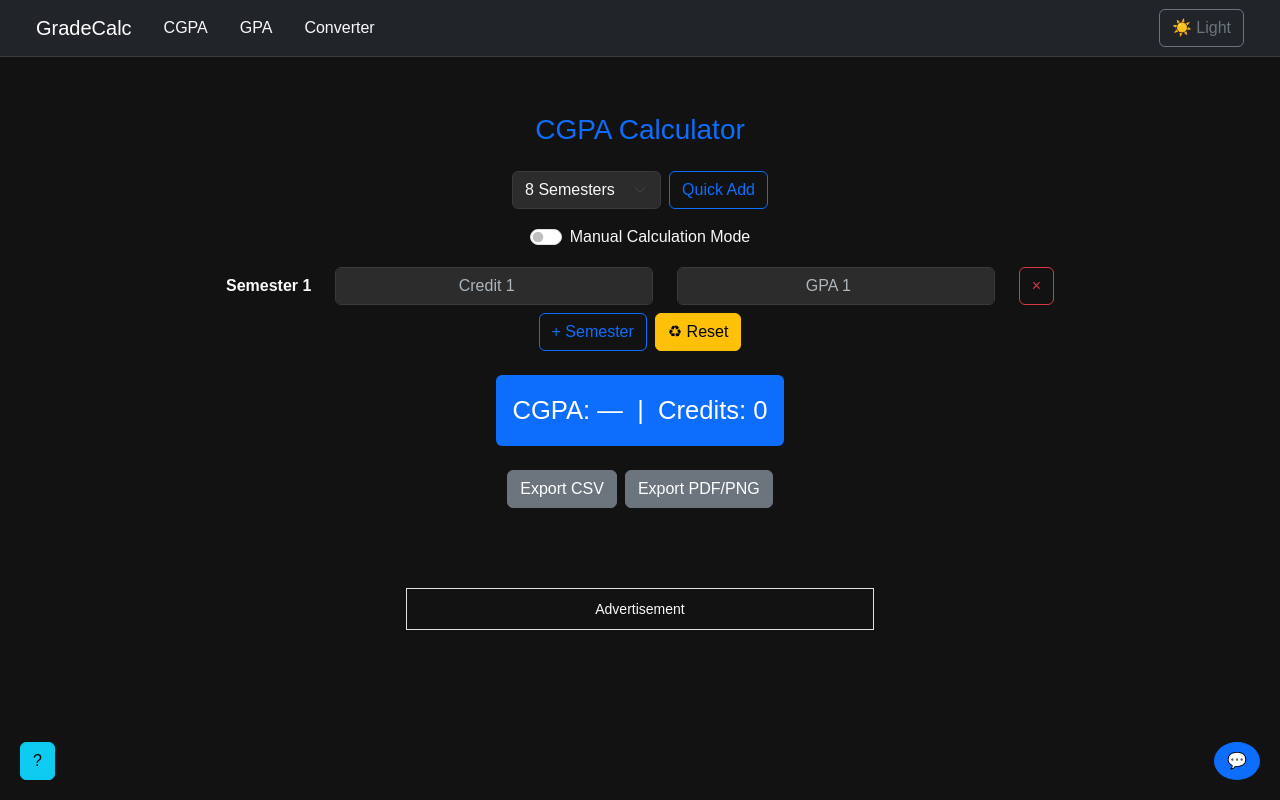
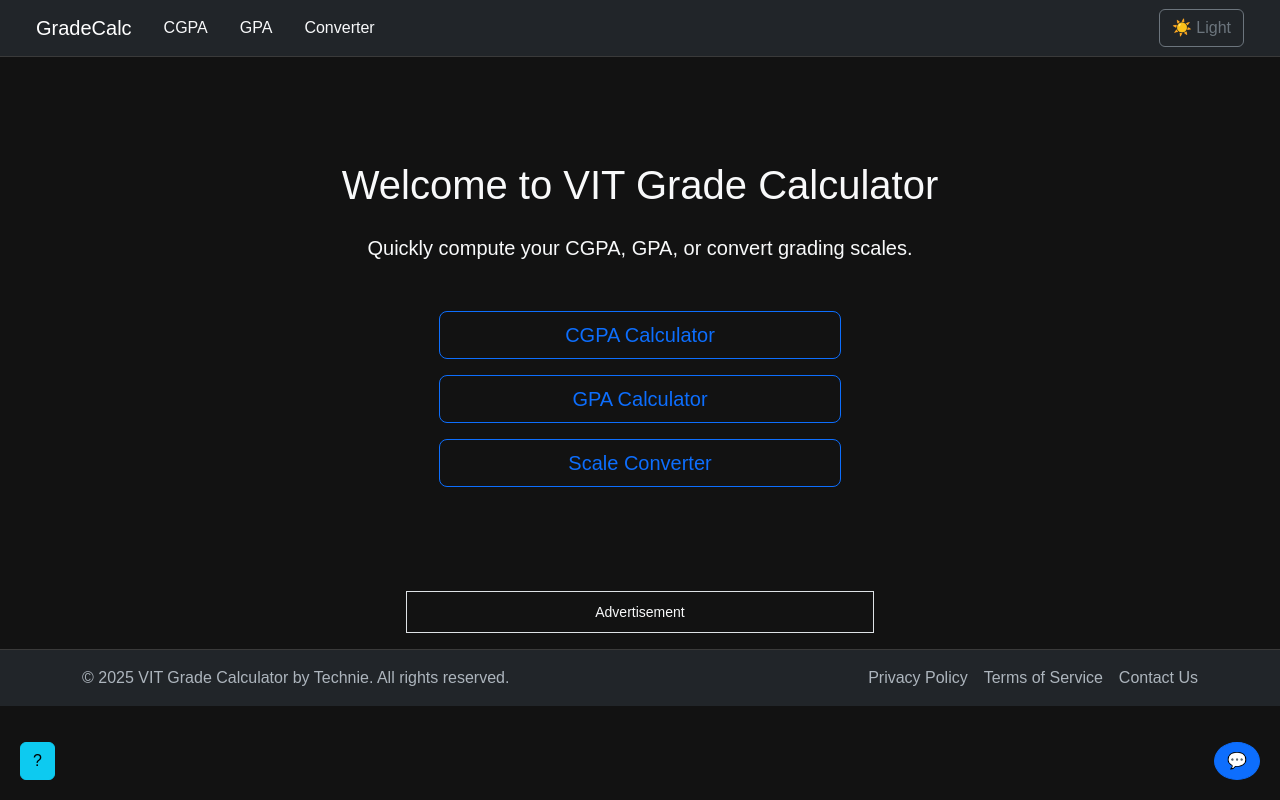
Before and after one commit to sauravkediaa/gradecalculator, a React (Create React App) app: page / in a window 1280 px wide. Built offline with nearby package versions, Linux system fonts and the light colour scheme.

Commit message:
Added Footer to App.js and created new page for the same. Home Page is created with a warm welcome. Modified the App.js and theme.css for the footer and homepage

```diff
--- a/src/App.js
+++ b/src/App.js
@@ -1,3 +1,4 @@
+// src/App.js
 import React, { useState, useEffect } from 'react';
 import { Routes, Route } from 'react-router-dom';
 import { HelmetProvider, Helmet } from 'react-helmet-async';
@@ -6,7 +7,9 @@
 import AdsBox from './components/AdsBox';
 import FeedbackButton from './components/FeedbackButton';
 import HelpPanel from './components/HelpPanel';
+import Footer from './components/Footer';
 
+import HomePage from './pages/HomePage';
 import CGPACalculator from './pages/CGPACalculator';
 import GPACalculator from './pages/GPACalculator';
 import ScaleConverter from './pages/ScaleConverter';
@@ -25,27 +28,32 @@
     <HelmetProvider>
       <Helmet>
         <title>VIT Grade Calculator</title>
-        <meta name="description" content="Calculate your GPA, CGPA or convert scales quickly." />
+        <meta
+          name="description"
+          content="Calculate your GPA, CGPA or convert scales quickly."
+        />
         <link rel="canonical" href="https://grade.technie.in/" />
       </Helmet>
 
-      <NavigationBar darkMode={darkMode} toggleDarkMode={() => setDarkMode(!darkMode)} />
+      <NavigationBar
+        darkMode={darkMode}
+        toggleDarkMode={() => setDarkMode(!darkMode)}
+      />
 
       <main className="my-4">
-        <div id="export-area">
         <Routes>
-            <Route path="/" element={<CGPACalculator />} />
+          <Route path="/" element={<HomePage />} />
           <Route path="/cgpa" element={<CGPACalculator />} />
           <Route path="/gpa" element={<GPACalculator />} />
           <Route path="/converter" element={<ScaleConverter />} />
           <Route path="*" element={<h4>Page Not Found</h4>} />
         </Routes>
-        </div>
       </main>
 
       <AdsBox />
       <FeedbackButton />
       <HelpPanel />
+      <Footer />
     </HelmetProvider>
   );
 }
--- /dev/null
+++ b/src/components/Footer.js
@@ -0,0 +1,34 @@
+// src/components/Footer.js
+import React from 'react';
+import { Container, Row, Col } from 'react-bootstrap';
+
+export default function Footer() {
+    return (
+        <footer className="footer py-3">
+            <Container>
+                <Row>
+                    <Col
+                        md={6}
+                        className="text-center text-md-start mb-2 mb-md-0"
+                    >
+                        © {new Date().getFullYear()} VIT Grade Calculator by <a href="https://technie.in" className="text-decoration-none">Technie</a>. All rights reserved.
+                    </Col>
+                    <Col
+                        md={6}
+                        className="text-center text-md-end"
+                    >
+                        <a href="/privacy" className="me-3">
+                            Privacy Policy
+                        </a>
+                        <a href="/terms" className="me-3">
+                            Terms of Service
+                        </a>
+                        <a href="/contact">
+                            Contact Us
+                        </a>
+                    </Col>
+                </Row>
+            </Container>
+        </footer>
+    );
+}
--- /dev/null
+++ b/src/pages/HomePage.js
@@ -0,0 +1,25 @@
+import React from 'react';
+import { Container, Button } from 'react-bootstrap';
+import { Link } from 'react-router-dom';
+
+export default function HomePage() {
+    return (
+        <Container className="text-center py-5">
+            <h1 className="mb-4">Welcome to VIT Grade Calculator</h1>
+            <p className="lead mb-5">
+                Quickly compute your CGPA, GPA, or convert grading scales.
+            </p>
+            <div className="d-grid gap-3 col-6 mx-auto">
+                <Button as={Link} to="/cgpa" variant="outline-primary" size="lg">
+                    CGPA Calculator
+                </Button>
+                <Button as={Link} to="/gpa" variant="outline-primary" size="lg">
+                    GPA Calculator
+                </Button>
+                <Button as={Link} to="/converter" variant="outline-primary" size="lg">
+                    Scale Converter
+                </Button>
+            </div>
+        </Container>
+    );
+}
--- a/src/theme.css
+++ b/src/theme.css
@@ -23,11 +23,15 @@
 }
 
 /* 2. Global body styling */
+html,
 body {
+  height: 100%;
+  margin: 0;
+  font-family: Arial, sans-serif;
   background-color: var(--bg-page);
   color: var(--text-light);
-  margin: 0;
-  font-family: Arial, sans-serif;
+  display: flex;
+  flex-direction: column;
   transition: background-color 0.3s, color 0.3s;
 }
 body.light-mode {
@@ -45,8 +49,25 @@
   background-color: #ffffff !important;
   border-bottom: 1px solid var(--light-border);
 }
+.navbar-dark .navbar-nav .nav-link {
+  color: var(--text-light);
+}
+.navbar-light .navbar-nav .nav-link {
+  color: var(--light-text);
+}
+.navbar-nav .nav-link:hover {
+  text-decoration: underline;
+}
 
-/* 4. Panel / card background */
+/* 4. Main content centering */
+main {
+  flex: 1;
+  padding: 2rem 1rem;
+  max-width: 860px;
+  margin: auto;
+}
+
+/* 5. Panel / card background override */
 #export-area {
   background: transparent !important;
   box-shadow: none !important;
@@ -57,14 +78,14 @@
   box-shadow: 0 4px 8px rgba(0, 0, 0, 0.1);
 }
 
-/* 5. Headings */
+/* 6. Headings */
 h3 {
   color: var(--primary);
   text-align: center;
   margin-bottom: 1rem;
 }
 
-/* 6. Form controls */
+/* 7. Form controls */
 .form-control,
 .form-select {
   background-color: var(--bg-input);
@@ -82,7 +103,7 @@
   color: var(--light-text);
 }
 
-/* 7. Buttons */
+/* 8. Buttons */
 .btn-outline-primary {
   color: var(--primary);
   border-color: var(--primary);
@@ -93,7 +114,7 @@
   color: #fff;
 }
 
-/* 8. Ads/Footer */
+/* 9. Ads styling */
 footer.ad-footer,
 .AdsBox div.border {
   background-color: var(--footer-bg);
@@ -112,20 +133,23 @@
   color: var(--light-text);
 }
 
-.navbar-dark .navbar-nav .nav-link {
-  color: var(--text-light);
+/* 10. Footer styling */
+.footer {
+  background-color: var(--footer-bg);
+  border-top: 1px solid var(--footer-border);
+  color: var(--text-secondary);
+  transition: background-color 0.3s, color 0.3s;
+  width: 100%;
 }
-.navbar-light .navbar-nav .nav-link {
+body.light-mode .footer {
+  background-color: var(--light-bg-panel);
+  border-top: 1px solid var(--light-border);
   color: var(--light-text);
 }
-
-.navbar-nav .nav-link:hover {
+.footer a {
+  color: inherit;
+  text-decoration: none;
+}
+.footer a:hover {
   text-decoration: underline;
 }
-
-/* Main content centering */
-main {
-  padding: 2rem 1rem;
-  max-width: 860px;
-  margin: auto;
-}
```
Lines whose indentation alone changed are shown as unchanged.
